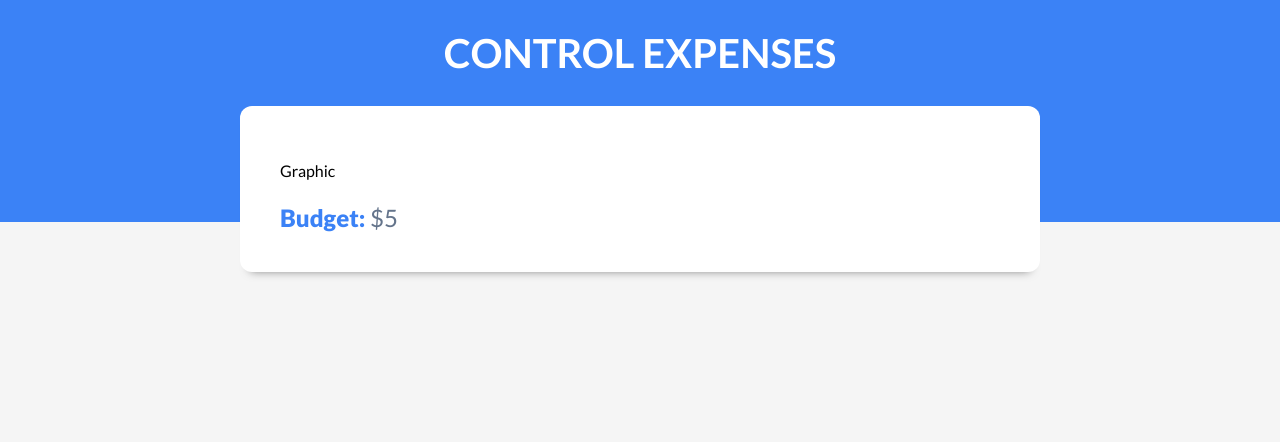
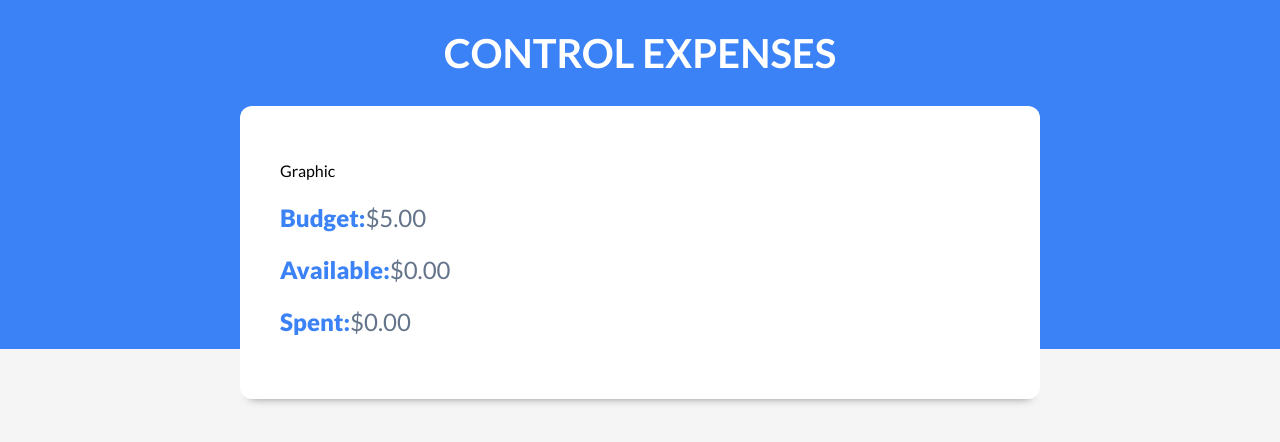
Before and after one commit to NancyMile/planer-react, a React (Vite) app: page / in a window 1280 px wide. Both pictures are taken after typing "5" into the empty fields and a click on the input "Save". Shown: the top 442 px of the page. Built offline with nearby package versions, Linux system fonts and the light colour scheme.

Commit message:
format numbers to currency

```diff
--- a/src/components/ControlBudget.jsx
+++ b/src/components/ControlBudget.jsx
@@ -1,11 +1,27 @@
 const ControlBudget = ({ budget }) => {
+
+    const formatAmount = (amount) => {
+        return amount.toLocaleString('en-US', {
+            style: 'currency',
+            currency: 'USD'
+        })
+    }
+
   return (
       <div className="contenedor-presupuesto contenedor sombra dos-columnas">
           <div>
               <p>Graphic</p>
               <div className="contenido-presupuesto">
                   <p>
-                      <span>Budget:</span> ${budget}
+                      <span>Budget:</span>{formatAmount(budget)}
+                  </p>
+
+                  <p>
+                      <span>Available:</span>{formatAmount(0)}
+                  </p>
+
+                  <p>
+                      <span>Spent:</span>{formatAmount(0)}
                   </p>
               </div>
           </div>
```
